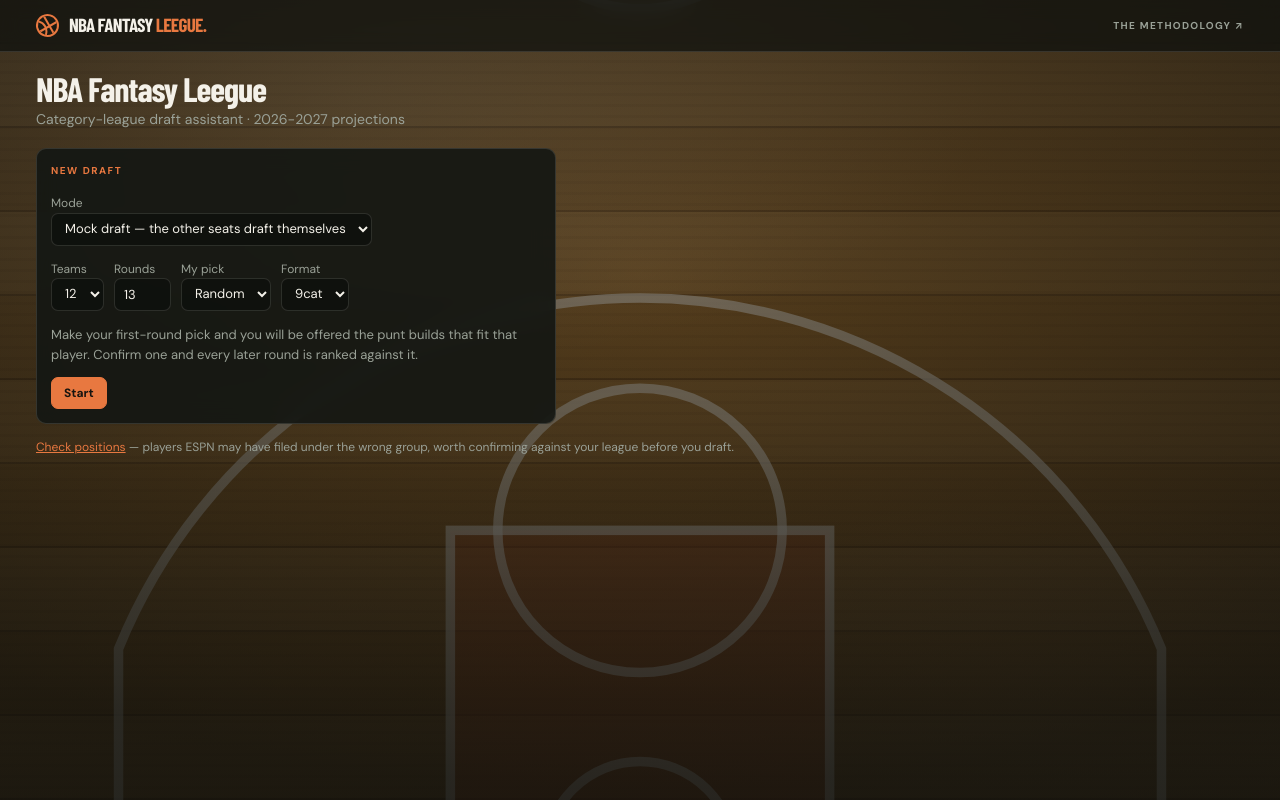
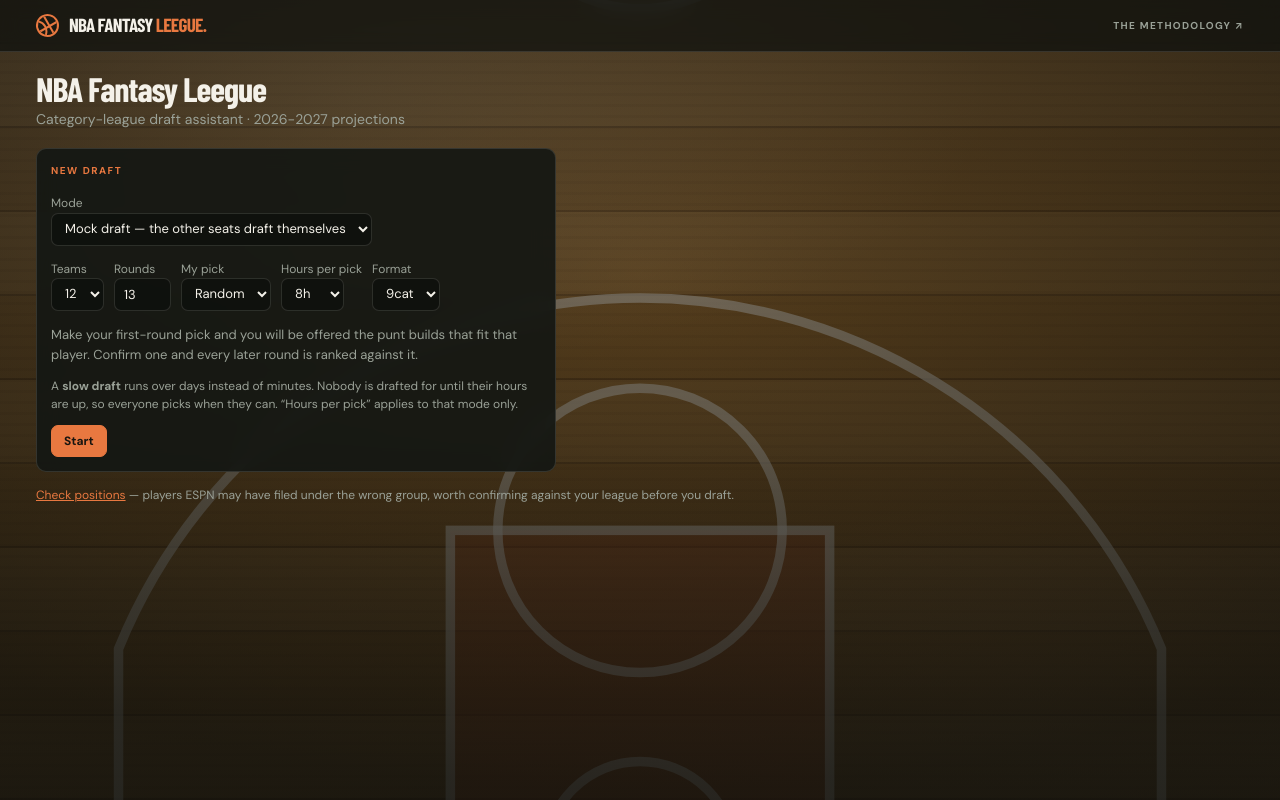
Before and after one commit to jlee2927/NBA-Fantasy-Leegue, a Flask app: page /draft in a window 1280 px wide. Run offline with Flask 3, Linux system fonts and the light colour scheme; some libraries are stand-ins or nearby versions; some web fonts are replaced.

Commit message:
Add slow drafts, and write bot picks from one place
A slow draft runs over days instead of minutes: everybody gets hours to make
each pick and is only drafted for once that time is up, so a league can draft
without twelve people sitting at screens together. It is the shared room with
a pace, not a third kind of room.

The deadline is enforced lazily, whenever anybody loads the room, rather than
by a scheduler. There is nothing to run on a timer and nothing to pay for a
worker to do: the clock only matters when somebody is looking, and that is
exactly when it gets checked.

Polling drops from every 2.5 seconds to every 30 in slow mode. Picks hours
apart do not need twelve hundred requests between them.

pace and pick_hours are new columns, added by ALTER rather than in the CREATE,
because CREATE TABLE IF NOT EXISTS does nothing to a table that already has
rows in it.

Writing the tests found a real bug. Bot picks are made by _advance, which
four routes call, and only two of them wrote the result to the database. A
seat drafted for while somebody changed a view setting happened on screen and
never reached the rows, so the next person to load the room saw a draft that
had gone backwards. _advance now persists its own picks, which is one place
instead of four to forget.

204 tests, five new.

Co-Authored-By: Claude Opus 5 <noreply@anthropic.com>

```diff
--- a/puntfit/app.py
+++ b/puntfit/app.py
@@ -208,6 +208,7 @@ def _shared(room_id: str) -> dict | None:
         state.set_emphasis(seat, category, value)
 
     return {
+        "id": room_id,
         "state": state, "seat": seat, "mode": "shared", "seed": saved["seed"],
         "format": saved["format"], "rng": random.Random(saved["seed"]),
         # Seats nobody claimed are played by the simulated managers, so the
@@ -220,6 +221,9 @@ def _shared(room_id: str) -> dict | None:
         "build_mode": "manual", "draft_mode": "manual",
         "view": settings.get("view") or "value",
         "shared": True, "seats": saved["seats"],
+        "pace": saved.get("pace", "live"),
+        "pick_hours": saved.get("pick_hours", 8),
+        "waiting": saved.get("waiting", 0.0),
         "taken": {s: i for s, i in saved["seats"].items() if i["token"]},
     }
 
@@ -324,15 +328,18 @@ def create():
     fmt = form.get("format", "9cat")
     room_id = uuid.uuid4().hex[:10]
 
-    if mode == "shared":
+    if mode in ("shared", "slow"):
         if not store.configured():
             return render_template("setup.html", params=_load()[1],
                                    formats=list(FORMATS),
                                    error="Shared rooms need a database. "
                                          "DATABASE_URL is not set."), 503
         token = shared.new_token()
+        pace = "slow" if mode == "slow" else "live"
+        hours = min(max(int(form.get("pick_hours") or 8), 1), 72)
         shared.create(room_id, teams=teams, rounds=rounds, fmt=fmt, seed=seed,
-                      fingerprint=_fingerprint(), host_token=token)
+                      fingerprint=_fingerprint(), host_token=token,
+                      pace=pace, pick_hours=hours)
         shared.claim(room_id, token, form.get("name") or "Host")
         response = redirect(url_for("room", room_id=room_id))
         response.set_cookie(SEAT + room_id, token, max_age=SEAT_AGE,
@@ -367,10 +374,34 @@ def _advance(room: dict) -> None:
     Simulated seats always pick themselves. The manager's own seat only picks
     itself when they have asked it to, which is what lets a whole mock run
     through to the end.
+
+    In a shared room whatever it picks is written to the database here rather
+    than by the caller. Four routes call this, and persisting at each of them
+    meant one was missed: bot picks made while changing a setting happened on
+    screen and never reached the rows, so the next person to load the room saw
+    a draft that had gone backwards.
     """
+    before = len(room["state"].picks)
+    try:
+        _advance_locally(room)
+    finally:
+        if room.get("shared") and room.get("id"):
+            _persist(room["id"], room, before)
+
+
+def _advance_locally(room: dict) -> None:
     state: DraftState = room["state"]
     seat, auto = room["seat"], room["draft_mode"] == "auto"
     auto_build(room)       # independent of who is doing the drafting
+
+    # A slow draft gives every seat hours to think, so nothing is drafted for
+    # anybody until that time has run out. Checked here rather than by a
+    # scheduler: the deadline only matters when somebody is looking, and this
+    # is where looking happens.
+    if room.get("pace") == "slow":
+        if room.get("waiting", 0) < room.get("pick_hours", 8) * 3600:
+            return
+
     for _ in range(state.league.total_picks + 1):
         if state.complete:
             return
@@ -523,6 +554,11 @@ def room(room_id: str):
         max_emphasis=MAX_EMPHASIS,
         confirm_restart=request.args.get("restart") == "1",
         room_shared=bool(room.get("shared")),
+        pace=room.get("pace", "live"),
+        pick_hours=room.get("pick_hours", 8),
+        # How long the seat on the clock has left, as the people waiting on it
+        # would say it rather than in seconds.
+        clock_left=_time_left(room),
         invite=request.url_root.rstrip("/") + url_for("room", room_id=room_id),
         seats_taken=len(room.get("taken", {})),
         my_turn=state.on_the_clock == seat,
@@ -577,6 +613,19 @@ def results(room_id: str):
     )
 
 
+def _time_left(room: dict) -> str | None:
+    """What is left of a slow draft's clock, in words."""
+    if room.get("pace") != "slow" or room["state"].complete:
+        return None
+    left = room.get("pick_hours", 8) * 3600 - room.get("waiting", 0)
+    if left <= 0:
+        return "time is up"
+    hours, minutes = int(left // 3600), int(left % 3600 // 60)
+    if hours:
+        return f"{hours}h {minutes}m left" if minutes else f"{hours}h left"
+    return f"{minutes}m left" if minutes else "under a minute left"
+
+
 def _persist(room_id: str, room: dict, start: int) -> bool:
     """Write picks from `start` onward to the database."""
     for p in room["state"].picks[start:]:
@@ -612,7 +661,6 @@ def pick(room_id: str):
             return redirect(url_for("room", room_id=room_id,
                                     error=f"somebody just took {player}"))
         _advance(room)
-        _persist(room_id, room, number + 1)
         return redirect(url_for("room", room_id=room_id))
 
     try:
@@ -710,10 +758,7 @@ def punt(room_id: str):
         state.clear_punt(room["seat"])   # "no build" is a legitimate choice
     if room.get("shared") and room["seat"] is not None:
         shared.update_seat(room_id, room["seat"], punts=chosen)
-    before = len(state.picks)
     _advance(room)
-    if room.get("shared"):
-        _persist(room_id, room, before)
     return save(room_id, room, redirect(url_for("room", room_id=room_id)))
 
 
--- a/puntfit/templates/setup.html
+++ b/puntfit/templates/setup.html
@@ -16,6 +16,7 @@
         <option value="mock">Mock draft &mdash; the other seats draft themselves</option>
         <option value="live">Live assistant &mdash; I enter every pick</option>
         <option value="shared">Shared room &mdash; invite others by link</option>
+        <option value="slow">Slow draft &mdash; shared, with hours per pick</option>
       </select>
     </label>
   </p>
@@ -35,6 +36,13 @@
         {% for n in range(1, 15) %}<option value="{{ n }}">{{ n }}</option>{% endfor %}
       </select>
     </label>
+    <label>Hours per pick<br>
+      <select name="pick_hours">
+        {% for h in [2, 4, 8, 12, 24] %}
+        <option value="{{ h }}" {% if h == 8 %}selected{% endif %}>{{ h }}h</option>
+        {% endfor %}
+      </select>
+    </label>
     <label>Format<br>
       <select name="format">
         {% for f in formats %}<option value="{{ f }}">{{ f }}</option>{% endfor %}
@@ -46,6 +54,11 @@
     Make your first-round pick and you will be offered the punt builds that
     fit that player. Confirm one and every later round is ranked against it.
   </p>
+  <p class="muted" style="font-size:12px">
+    A <strong>slow draft</strong> runs over days instead of minutes. Nobody is
+    drafted for until their hours are up, so everyone picks when they can.
+    &ldquo;Hours per pick&rdquo; applies to that mode only.
+  </p>
 
   <button class="go" type="submit">Start</button>
 </form>
```
Also changed, not shown: puntfit/templates/draft.html (+22 -5 lines), test_shared.py (+58 -0 lines).
